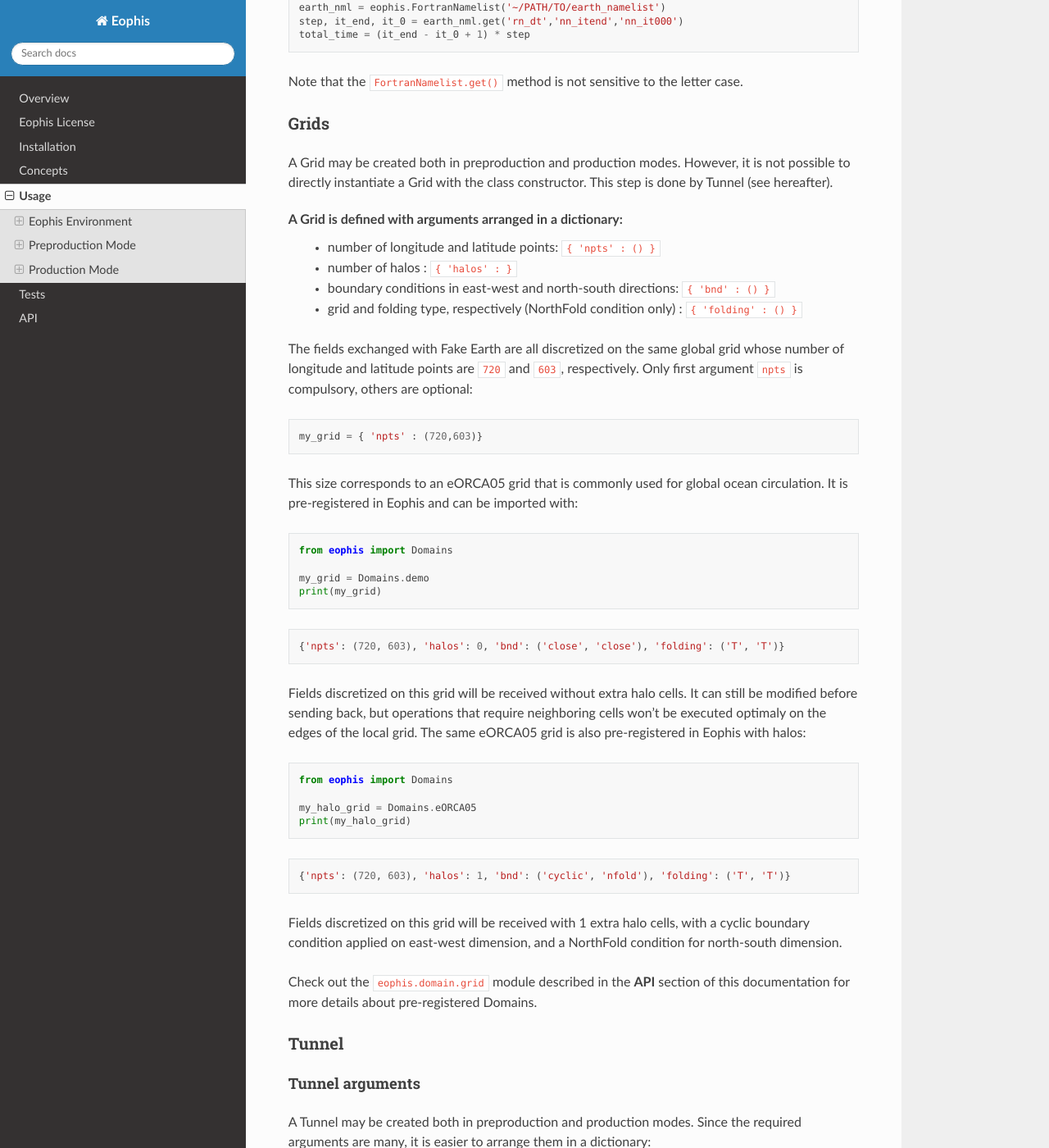
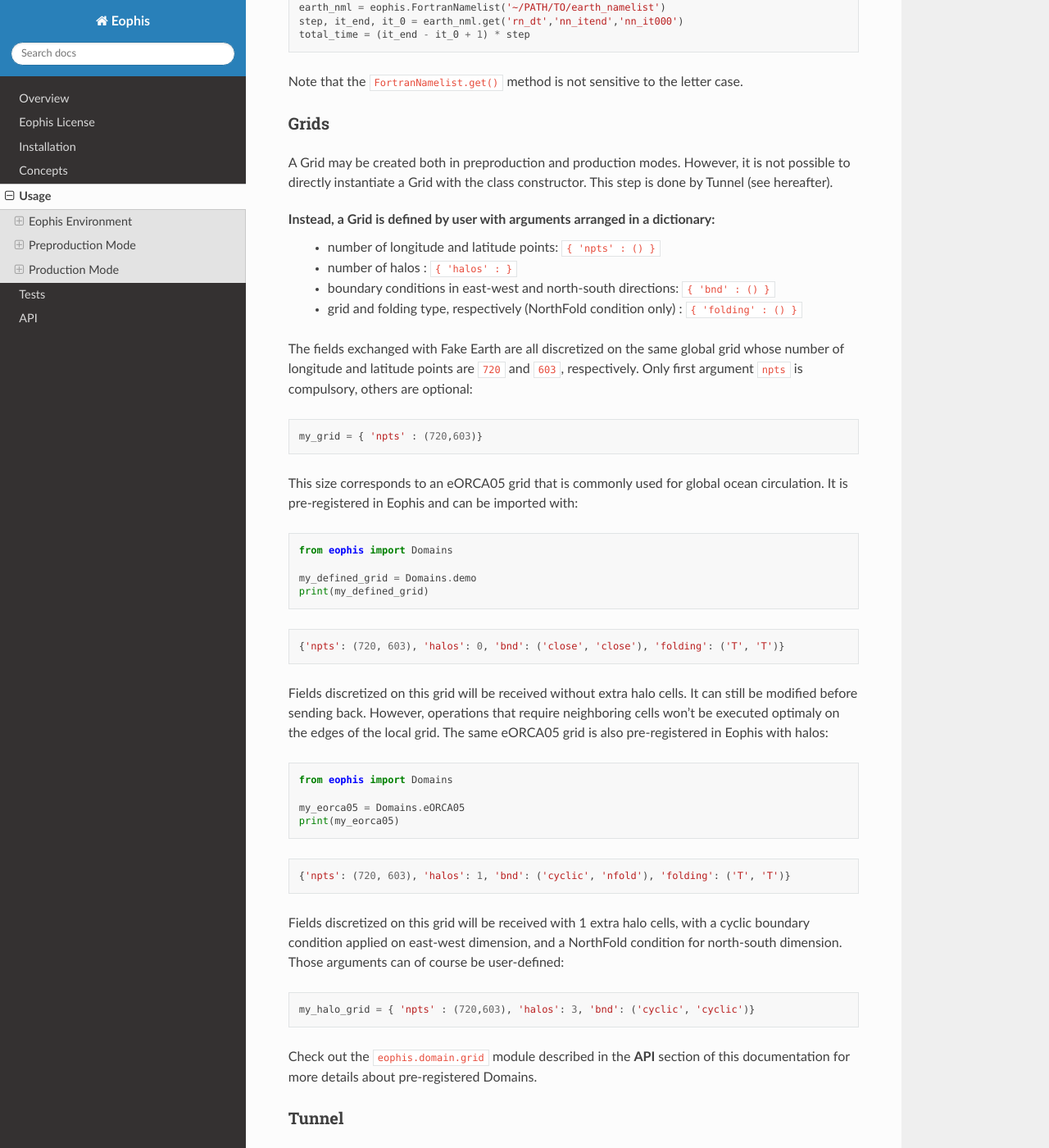
Before and after one commit to meom-group/eophis, a Sphinx documentation site: the page built from docs/source/usage.rst, in a window 1280 px wide and 1400 px high, scrolled down 5225 px. Shown: the whole window at 82% size. Built offline with Sphinx 7.4.7 and the Read the Docs theme 2.0.0, drawn with Linux system fonts in a browser that asks for light colours.

Commit message:
add exemple of user-defined halo grid

```diff
--- a/docs/source/usage.rst
+++ b/docs/source/usage.rst
@@ -252,7 +252,7 @@ Grids
 ~~~~~
 A Grid may be created both in preproduction and production modes. However, it is not possible to directly instantiate a Grid with the class constructor. This step is done by Tunnel (see hereafter).
 
-A Grid is defined with arguments arranged in a dictionary:
+Instead, a Grid is defined by user with arguments arranged in a dictionary:
     - number of longitude and latitude points: ``{ 'npts' : () }``
     - number of halos : ``{ 'halos' : }``
     - boundary conditions in east-west and north-south directions: ``{ 'bnd' : () }``
@@ -272,27 +272,31 @@ This size corresponds to an eORCA05 grid that is commonly used for global ocean
 
     from eophis import Domains
 
-    my_grid = Domains.demo
-    print(my_grid)
+    my_defined_grid = Domains.demo
+    print(my_defined_grid)
 
 ::
 
     {'npts': (720, 603), 'halos': 0, 'bnd': ('close', 'close'), 'folding': ('T', 'T')}
 
-Fields discretized on this grid will be received without extra halo cells. It can still be modified before sending back, but operations that require neighboring cells won't be executed optimaly on the edges of the local grid. The same eORCA05 grid is also pre-registered in Eophis with halos:
+Fields discretized on this grid will be received without extra halo cells. It can still be modified before sending back. However, operations that require neighboring cells won't be executed optimaly on the edges of the local grid. The same eORCA05 grid is also pre-registered in Eophis with halos:
 
 ::
 
     from eophis import Domains
 
-    my_halo_grid = Domains.eORCA05
-    print(my_halo_grid)
+    my_eorca05 = Domains.eORCA05
+    print(my_eorca05)
 
 ::
 
     {'npts': (720, 603), 'halos': 1, 'bnd': ('cyclic', 'nfold'), 'folding': ('T', 'T')}
 
-Fields discretized on this grid will be received with 1 extra halo cells, with a cyclic boundary condition applied on east-west dimension, and a NorthFold condition for north-south dimension.
+Fields discretized on this grid will be received with 1 extra halo cells, with a cyclic boundary condition applied on east-west dimension, and a NorthFold condition for north-south dimension. Those arguments can of course be user-defined:
+
+::
+
+    my_halo_grid = { 'npts' : (720,603), 'halos': 3, 'bnd': ('cyclic', 'cyclic')}
 
 Check out the ``eophis.domain.grid`` module described in the **API** section of this documentation for more details about pre-registered Domains.
 
```
